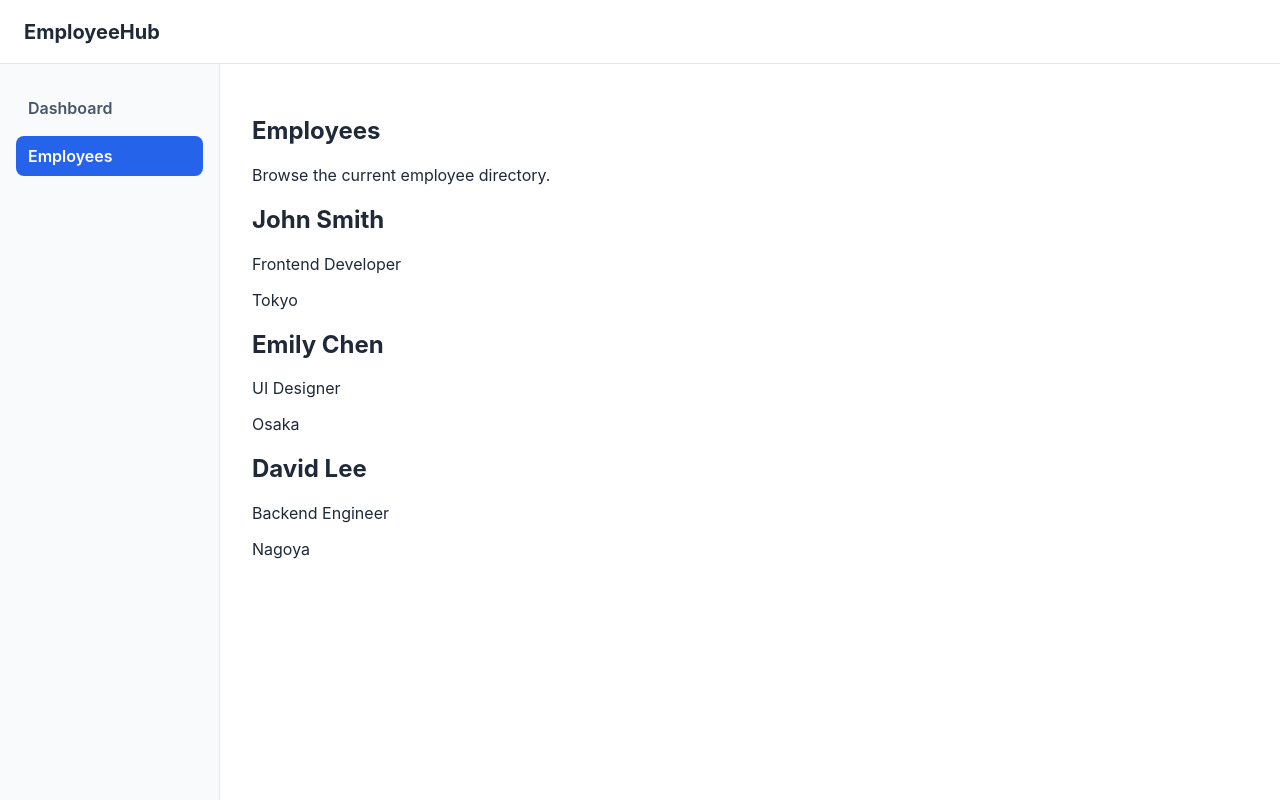
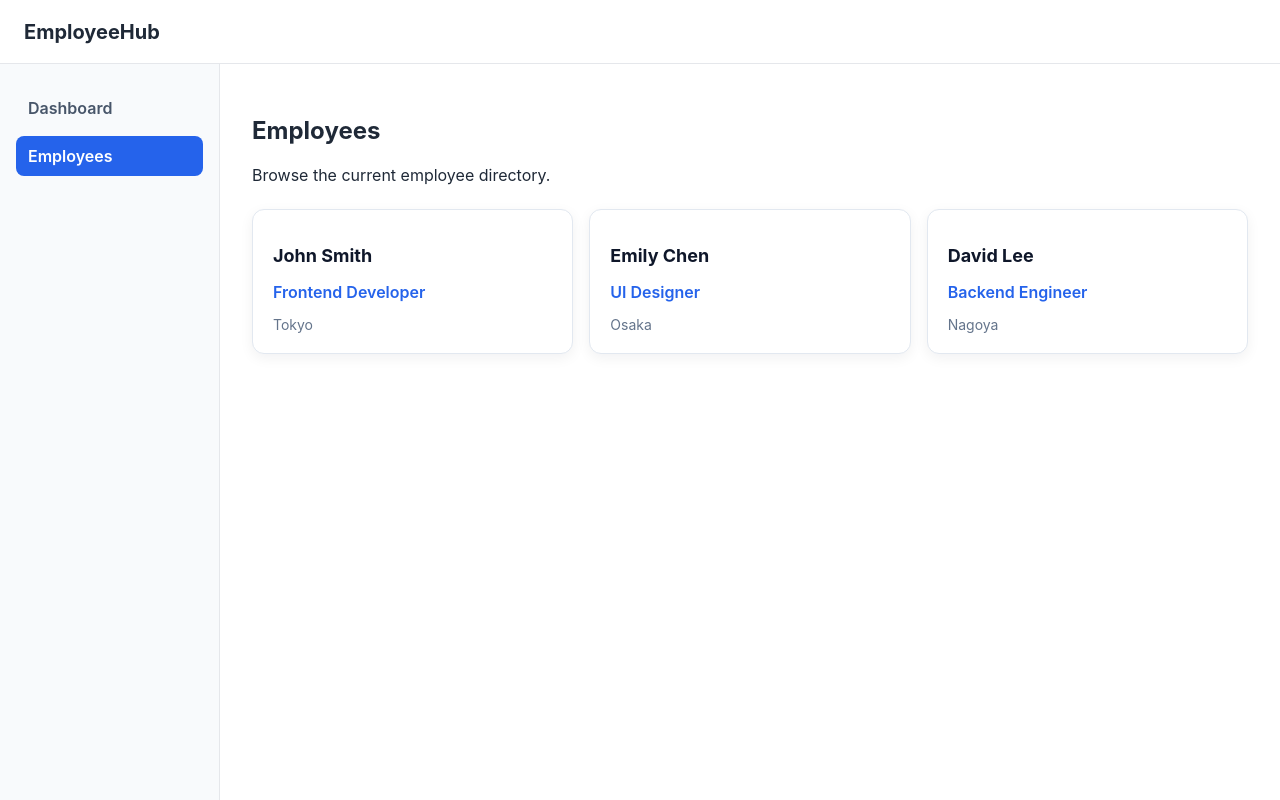
Before and after one commit to jyoyu0615jp/nexus-hmi, a React (Vite) app: page /employees in a window 1280 px wide. Built offline with nearby package versions, Linux system fonts and the light colour scheme.

Commit message:
style: add employee card layout

```diff
--- a/src/features/employees/components/EmployeeCard.tsx
+++ b/src/features/employees/components/EmployeeCard.tsx
@@ -1,4 +1,6 @@
 import type { Employee } from '../types/employee'
+
+import './employee-card.css'
 
 interface EmployeeCardProps {
   employee: Employee
@@ -6,10 +8,10 @@ interface EmployeeCardProps {
 
 function EmployeeCard({ employee }: EmployeeCardProps) {
   return (
-    <article>
-      <h2>{employee.name}</h2>
-      <p>{employee.position}</p>
-      <p>{employee.location}</p>
+    <article className="employee-card">
+      <h2 className="employee-card__name">{employee.name}</h2>
+      <p className="employee-card__position">{employee.position}</p>
+      <p className="employee-card__location">{employee.location}</p>
     </article>
   )
 }
--- a/src/features/employees/components/EmployeeList.tsx
+++ b/src/features/employees/components/EmployeeList.tsx
@@ -2,9 +2,11 @@ import EmployeeCard from './EmployeeCard'
 
 import { employees } from '../data/employees'
 
+import './employee-list.css'
+
 function EmployeeList() {
   return (
-    <section>
+    <section className="employee-list" aria-label="Employee directory">
       {employees.map((employee) => (
         <EmployeeCard
           key={employee.id}
--- /dev/null
+++ b/src/features/employees/components/employee-card.css
@@ -0,0 +1,25 @@
+.employee-card {
+  padding: 20px;
+  border: 1px solid #e2e8f0;
+  border-radius: 12px;
+  background-color: #ffffff;
+  box-shadow: 0 4px 14px rgb(15 23 42 / 6%);
+}
+
+.employee-card__name {
+  margin-bottom: 6px;
+  color: #0f172a;
+  font-size: 18px;
+}
+
+.employee-card__position {
+  margin-bottom: 4px;
+  color: #2563eb;
+  font-weight: 600;
+}
+
+.employee-card__location {
+  margin-bottom: 0;
+  color: #64748b;
+  font-size: 14px;
+}
--- /dev/null
+++ b/src/features/employees/components/employee-list.css
@@ -0,0 +1,6 @@
+.employee-list {
+  display: grid;
+  grid-template-columns: repeat(auto-fit, minmax(240px, 1fr));
+  gap: 16px;
+  margin-top: 24px;
+}
```
